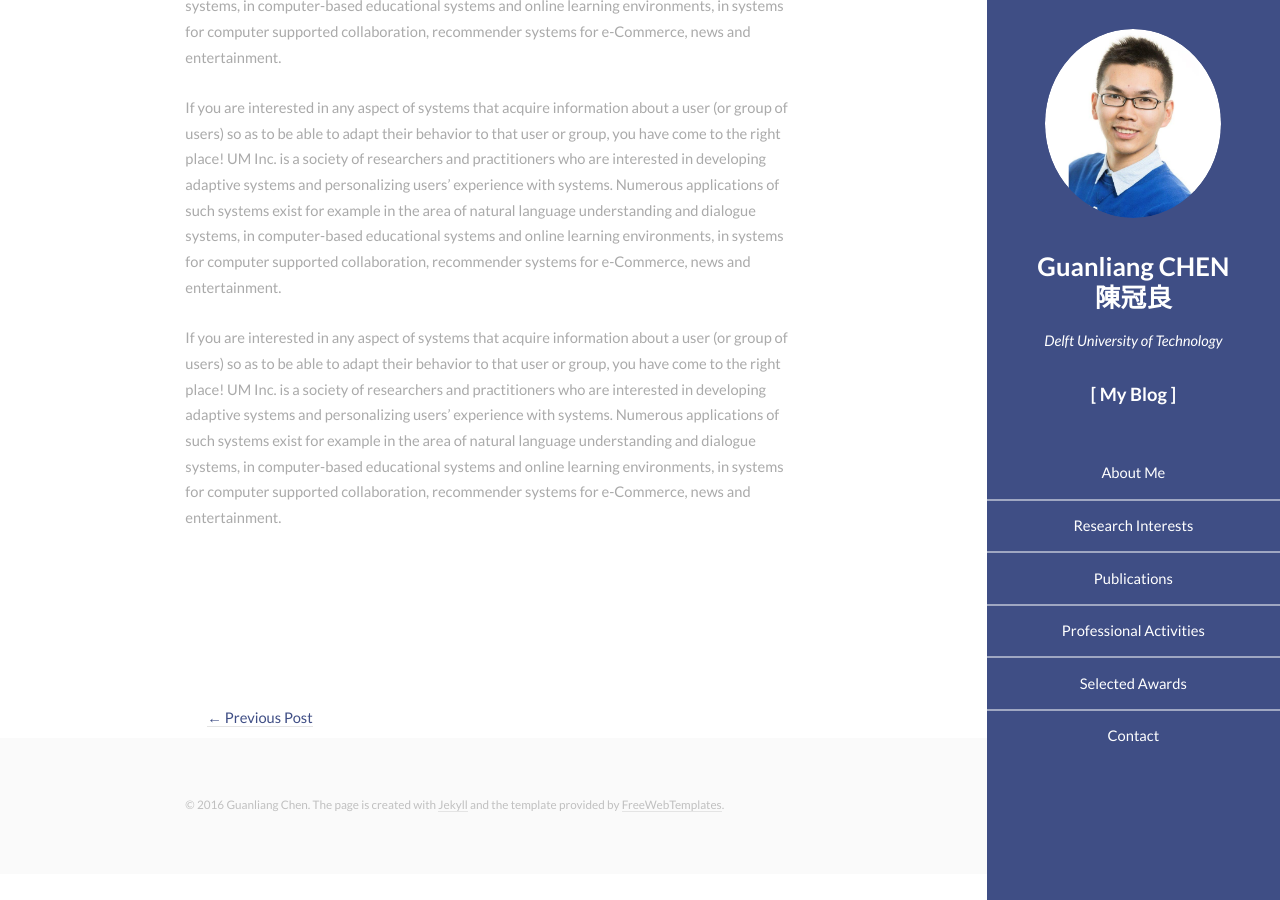
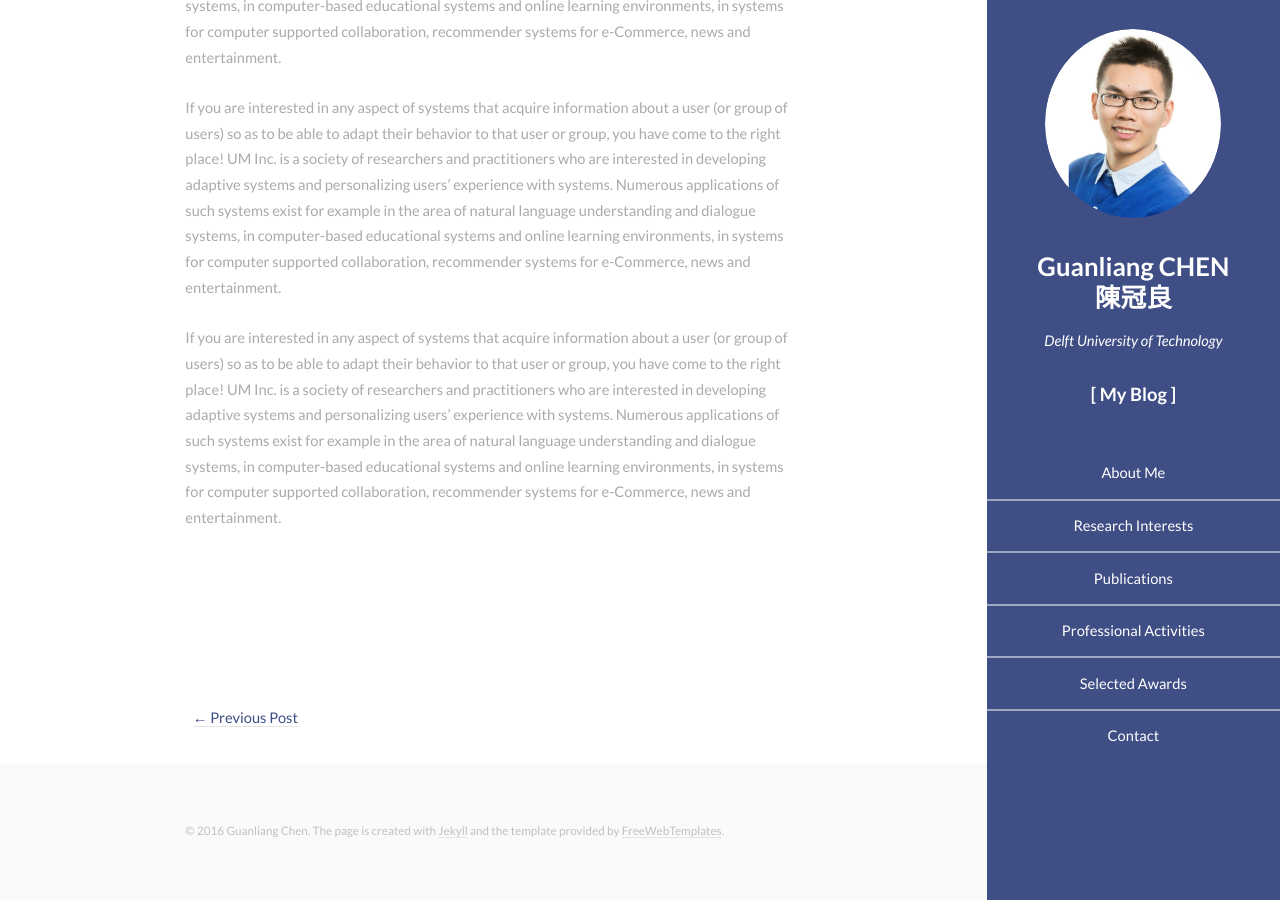
Before and after one commit to AngusGLChen/__angusglchen.github.io, a Jekyll site: the page built from _posts/2016-08-17-My-Second-Post.md, in a window 1280 px wide and 900 px high, scrolled down 663 px. Built offline with Jekyll 4.4.1, drawn with Linux system fonts in a browser that asks for light colours.

Commit message:
Aug 16, 2016

```diff
--- a/_layouts/post.html
+++ b/_layouts/post.html
@@ -10,26 +10,16 @@
 </div>
 
 <div class="row">
-  <div class="col-lg-8 col-lg-offset-2 col-md-10 col-md-offset-1">
-    <ul class="pager blog-pager" style="list-style-type:none">
+    <ul style="list-style-type:none">
       {% if page.previous.url %}
-      <li class="previous" style="float:left">
+      <li style="float:left">
         <a href="{{ page.previous.url | prepend: site.baseurl | replace: '//', '/' }}" data-toggle="tooltip" data-placement="top" title="{{page.previous.title}}">&larr; Previous Post</a>
       </li>
       {% endif %}
       {% if page.next.url %}
-      <li class="next" style="float:right">
+      <li style="float:right">
         <a href="{{ page.next.url | prepend: site.baseurl | replace: '//', '/' }}" data-toggle="tooltip" data-placement="top" title="{{page.next.title}}">Next Post &rarr;</a>
       </li>
       {% endif %}
     </ul>
-  </div>
 </div>
-
-{% if page.comments %}
-<div class="row disqus-comments">
-  <div class="col-lg-8 col-lg-offset-2 col-md-10 col-md-offset-1">
-    {% include disqus.html %}
-  </div>
-</div>
-{% endif %}
```
